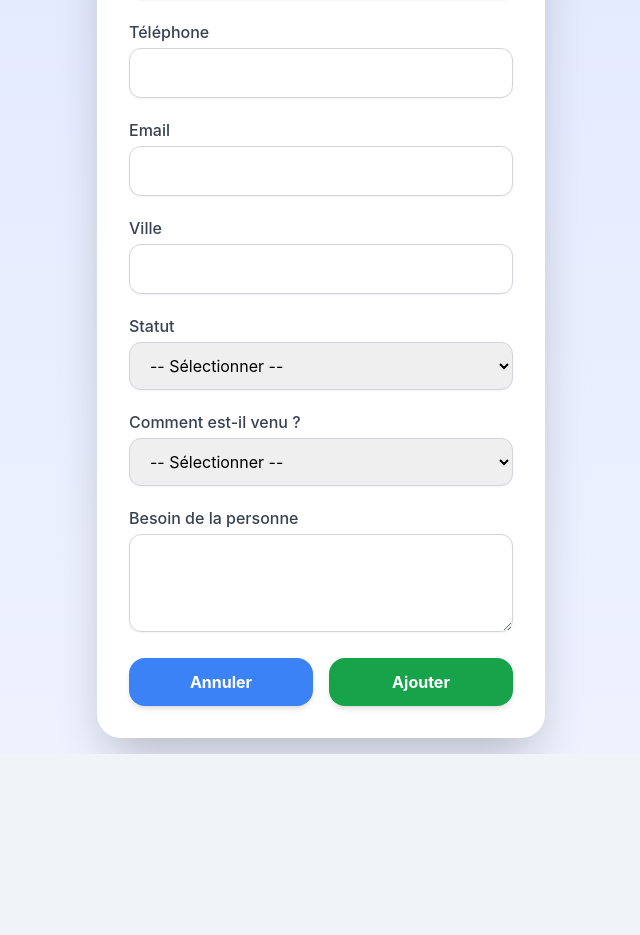
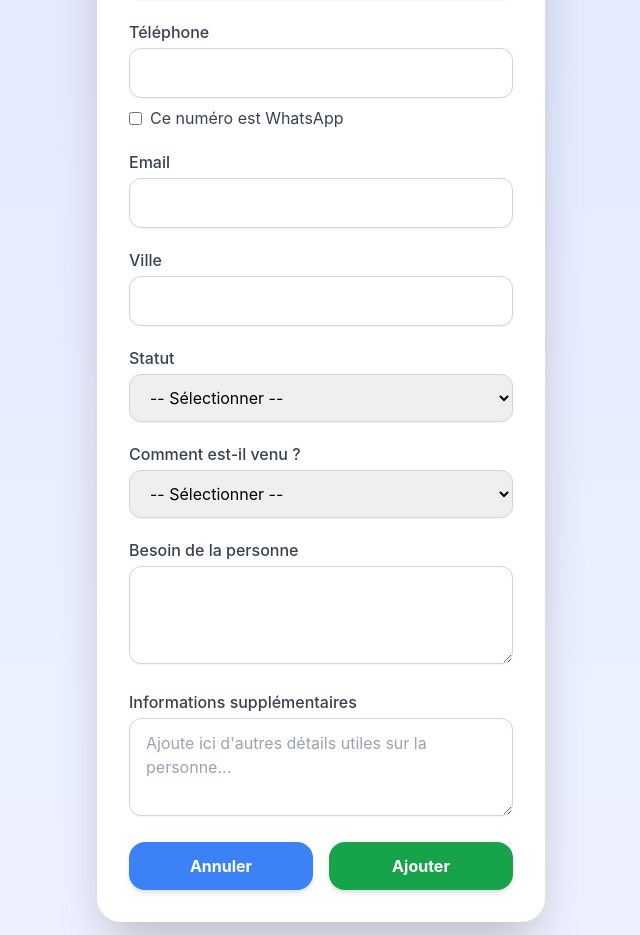
Before and after one commit to allanbavajee/soultrack, a Next.js app: page /add-member in a window 1280 px wide. Shown: the part 416-1351 px from the top of the page, without its empty margins (319-959 px from the left). Before the commit the page ends 1170 px from the top, so only its background shows below. Built offline with nearby package versions, Linux system fonts and the light colour scheme; no server answers.

Commit message:
Update add-member.js

```diff
--- a/pages/add-member.js
+++ b/pages/add-member.js
@@ -15,12 +15,18 @@ export default function AddMember() {
     statut: "nouveau",
     how_came: "",
     besoin: "",
+    is_whatsapp: false,
+    infos_supplementaires: "",
   });
 
   const [success, setSuccess] = useState(false);
 
   const handleChange = (e) => {
-    setFormData({ ...formData, [e.target.name]: e.target.value });
+    const { name, value, type, checked } = e.target;
+    setFormData({
+      ...formData,
+      [name]: type === "checkbox" ? checked : value,
+    });
   };
 
   const handleSubmit = async (e) => {
@@ -29,7 +35,9 @@ export default function AddMember() {
       const { data, error } = await supabase.from("membres").insert([formData]);
       if (error) throw error;
       setSuccess(true);
-      setTimeout(() => setSuccess(false), 3000); // message disparaît après 3s
+      setTimeout(() => setSuccess(false), 3000);
+
+      // Reset du formulaire
       setFormData({
         nom: "",
         prenom: "",
@@ -39,6 +47,8 @@ export default function AddMember() {
         statut: "nouveau",
         how_came: "",
         besoin: "",
+        is_whatsapp: false,
+        infos_supplementaires: "",
       });
     } catch (err) {
       alert(err.message);
@@ -102,6 +112,17 @@ export default function AddMember() {
               className="w-full px-4 py-3 border border-gray-300 rounded-xl shadow-sm focus:outline-none focus:ring-2 focus:ring-indigo-400"
               required
             />
+            {/* Case à cocher WhatsApp */}
+            <div className="mt-2 flex items-center">
+              <input
+                type="checkbox"
+                name="is_whatsapp"
+                checked={formData.is_whatsapp}
+                onChange={handleChange}
+                className="mr-2"
+              />
+              <label className="text-gray-700">Ce numéro est WhatsApp</label>
+            </div>
           </div>
 
           {/* Email */}
@@ -144,7 +165,7 @@ export default function AddMember() {
             </select>
           </div>
 
-          {/* Comment est-il venu ? */}
+          {/* Comment est venu */}
           <div>
             <label className="block text-gray-700 font-medium mb-1">Comment est-il venu ?</label>
             <select
@@ -172,12 +193,25 @@ export default function AddMember() {
             />
           </div>
 
+          {/* Informations supplémentaires */}
+          <div>
+            <label className="block text-gray-700 font-medium mb-1">Informations supplémentaires</label>
+            <textarea
+              name="infos_supplementaires"
+              value={formData.infos_supplementaires}
+              onChange={handleChange}
+              rows={3}
+              placeholder="Ajoute ici d'autres détails utiles sur la personne..."
+              className="w-full px-4 py-3 border border-gray-300 rounded-xl shadow-sm focus:outline-none focus:ring-2 focus:ring-indigo-400"
+            />
+          </div>
+
           {/* Boutons */}
           <div className="flex justify-between mt-4 gap-4">
-            {/* Annuler */}
             <button
               type="button"
-              onClick={() => setFormData({
+              onClick={() =>
+                setFormData({
                   nom: "",
                   prenom: "",
                   telephone: "",
@@ -186,13 +220,14 @@ export default function AddMember() {
                   statut: "nouveau",
                   how_came: "",
                   besoin: "",
-              })}
+                  is_whatsapp: false,
+                  infos_supplementaires: "",
+                })
+              }
               className="flex-1 py-3 bg-blue-500 hover:bg-blue-600 text-white font-bold rounded-2xl shadow-md transition-all duration-200"
             >
               Annuler
             </button>
-
-            {/* Ajouter */}
             <button
               type="submit"
               className="flex-1 py-3 bg-green-600 hover:bg-green-700 text-white font-bold rounded-2xl shadow-md transition-all duration-200"
```
Lines whose indentation alone changed are shown as unchanged.
